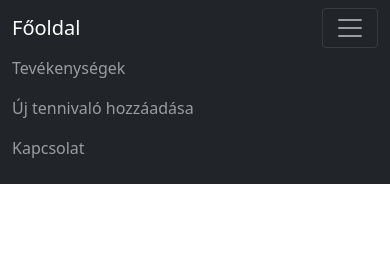
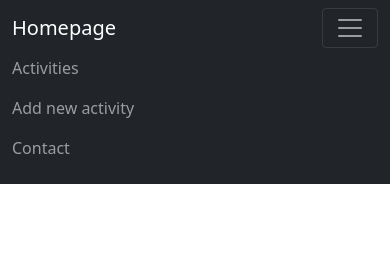
Before and after one commit to dezsokee/to-do-list-webapp, a Django app: page / in a window 390 px wide, after a click that opens the changed part. Shown: the top 277 px of the page. Run offline with Django 4.2, Linux system fonts and the light colour scheme.

Commit message:
Language change from hungarian to english

```diff
--- a/Homepage/templates/base.html
+++ b/Homepage/templates/base.html
@@ -13,27 +13,27 @@
 <body>
     <nav class="navbar navbar-expand-md navbar-dark bg-dark mb-4">
         <div class="container-fluid">
-          <a class="navbar-brand" href="{% url 'fooldal' %}">Főoldal</a>
+          <a class="navbar-brand" href="{% url 'homepage' %}">Homepage</a>
           <button class="navbar-toggler" type="button" data-bs-toggle="collapse" data-bs-target="#navbarCollapse" aria-controls="navbarCollapse" aria-expanded="false" aria-label="Toggle navigation">
             <span class="navbar-toggler-icon"></span>
           </button>
           <div class="collapse navbar-collapse" id="navbarCollapse">
             <ul class="navbar-nav me-auto mb-2 mb-md-0">
               <li class="nav-item">
-                <a class="nav-link" aria-current="page" href="{% url 'tennivalok' %}">Tevékenységek</a>
+                <a class="nav-link" aria-current="page" href="{% url 'activities' %}">Activities</a>
               </li>
               <li class="nav-item">
-                <a class="nav-link" href="{% url 'uj_szemely' %}">Új tennivaló hozzáadása</a>
+                <a class="nav-link" href="{% url 'new_activity' %}">Add new activity</a>
               </li>
               <li class="nav-item">
-                <a class="nav-link" href="{% url 'kapcsolat' %}">Kapcsolat</a>
+                <a class="nav-link" href="{% url 'contact' %}">Contact</a>
               </li>
             </ul>
           </div>
         </div>
       </nav>
-    {% block tartalom %}
+    {% block content %}
 
-    {% endblock tartalom %}
+    {% endblock content %}
 </body>
 </html>
--- a/Homepage/templates/fooldal.html
+++ /dev/null
@@ -1,20 +0,0 @@
-{% extends 'base.html' %}
-
-{% block title %}
-<title>Főoldal</title>
-{% endblock title %}
-
-{% block tartalom %}
-<div class="px-4 py-5 my-5 text-center">
-    {% load static %} <img class="d-block mx-auto mb-4" src="{% static 'mysite/images/logo.png' %}" alt="" width="300" height="225">
-    <h1 class="display-5 fw-bold">Csináld magad!</h1>
-    <h1 class="display-5 fw-bold">Ne halaszd holnapra!</h1>
-    <div class="col-lg-6 mx-auto">
-      <p class="lead mb-4">Üdv az Atestat vizsgára készült To do list nevű dinamikus weboldalamon!</p>
-      <div class="d-grid gap-2 d-sm-flex justify-content-sm-center">
-        <button type="button" class="btn btn-primary btn-lg px-4 gap-3" onclick="location.href={% url 'tennivalok' %}">Tevékenységek</button>
-        <button type="button" class="btn btn-outline-secondary btn-lg px-4" onclick="location.href={% url 'uj_szemely' %}">Tevékenység hozzáadása</button>
-      </div>
-    </div>
-  </div>
-{% endblock %}
--- /dev/null
+++ b/Homepage/templates/homepage.html
@@ -0,0 +1,20 @@
+{% extends 'base.html' %}
+
+{% block title %}
+<title>Homepage</title>
+{% endblock title %}
+
+{% block content %}
+<div class="px-4 py-5 my-5 text-center">
+    {% load static %} <img class="d-block mx-auto mb-4" src="{% static 'mysite/images/logo.png' %}" alt="" width="300" height="225">
+    <h1 class="display-5 fw-bold">Do it yourself!</h1>
+    <h1 class="display-5 fw-bold">Don't put it off until tomorrow!</h1>
+    <div class="col-lg-6 mx-auto">
+      <p class="lead mb-4">Welcome to my To Do List web application!</p>
+      <div class="d-grid gap-2 d-sm-flex justify-content-sm-center">
+        <button type="button" class="btn btn-primary btn-lg px-4 gap-3" onclick="location.href={% url 'activities' %}">List of activities</button>
+        <button type="button" class="btn btn-outline-secondary btn-lg px-4" onclick="location.href={% url 'new_activity' %}">Add activities</button>
+      </div>
+    </div>
+  </div>
+{% endblock %}
--- a/Homepage/urls.py
+++ b/Homepage/urls.py
@@ -4,7 +4,7 @@ from django.urls import path
 from . import views
 
 urlpatterns = [
-    path('', views.fooldal, name='fooldal'),
-    path('uj_szemely/', views.uj_szemely, name="uj_szemely"),
-    path('tennivalok/', views.index, name="tennivalok"),
+    path('', views.homepage, name='homepage'),
+    path('new_activity/', views.new_activity, name="new_activity"),
+    path('activities/', views.activities, name="activities"),
 ]
--- a/Homepage/views.py
+++ b/Homepage/views.py
@@ -2,19 +2,19 @@ from turtle import done
 from django.shortcuts import render, redirect
 from . models import Action
 
-def index (request):
+def activities (request):
     actions = Action.objects.all()
     if request.method == "GET":
-        return render(request, 'index.html', {"actions": actions})
+        return render(request, 'activities.html', {"actions": actions})
     elif request.method == "POST":
         if actions.done == 'on':
             actions.done = False
-        return render(request, 'index.html', {"actions": actions})
+        return render(request, 'activities.html', {"actions": actions})
 
-def uj_szemely (request):
+def new_activity (request):
 
     if request.method == "GET":
-        return render(request, 'uj_szemely.html')
+        return render(request, 'new_activity.html')
     elif request.method == "POST":
         surname = request.POST.get('surname')
         lastname = request.POST.get('lastname')
@@ -31,8 +31,8 @@ def uj_szemely (request):
         formaction = Action(surname=surname, lastname=lastname, whatdo=whatdo, done=done, created=created, deadline=deadline)
         formaction.save()
 
-        return redirect('tennivalok')
+        return redirect('activities')
 
 
-def fooldal (request):
-    return render(request, 'fooldal.html')
+def homepage (request):
+    return render(request, 'homepage.html')
--- a/contact/urls.py
+++ b/contact/urls.py
@@ -4,5 +4,5 @@ from django.urls import path
 from . import views
 
 urlpatterns = [
-    path('kapcsolatok/', views.kapcsolat, name='kapcsolat'),
+    path('contacts/', views.contact, name='contact'),
 ]
--- a/mysite/settings.py
+++ b/mysite/settings.py
@@ -155,6 +155,6 @@ EMAIL_USE_SSL = False
 EMAIL_HOST = 'smtp.gmail.com'
 EMAIL_PORT = 587
 EMAIL_HOST_USER = 'dezsoszabolcs46@gmail.com'
-EMAIL_HOST_PASSWORD = 'pmdvzttxmumrcnyl'
+EMAIL_HOST_PASSWORD = 'zqptrytzxqlolxlm'
 
 DEFAULT_FROM_EMAIL = EMAIL_HOST_USER
```
Also changed, not shown: Homepage/templates/activities.html (renamed from Homepage/templates/index.html, +12 -12 lines), Homepage/templates/new_activity.html (renamed from Homepage/templates/uj_szemely.html, +10 -10 lines), contact/forms.py (+5 -5 lines), contact/templates/base.html (+6 -6 lines), contact/templates/contact.html (renamed from contact/templates/kapcsolat.html, +5 -5 lines), contact/templates/contact_response.html (added, +21 -0 lines), contact/templates/kapcsolat_valasz.html (deleted, +0 -21 lines), contact/views.py (+8 -9 lines), 2 other files.
